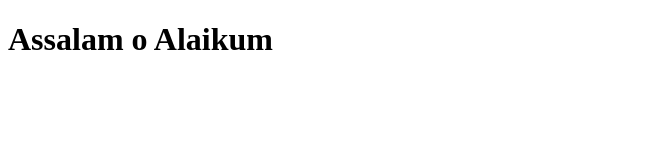
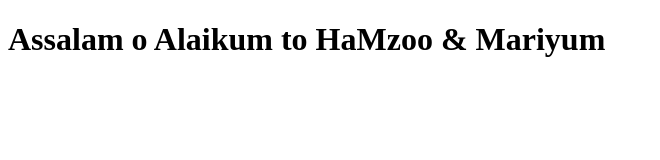
Before and after one commit to MohammadHamzaMushtaqhashmi/bootcamp2020H, a plain HTML site: page index.html in a window 1280 px wide. Shown: the whole page, without its empty margins (0-660 px from the left). Drawn offline with Linux system fonts and the light colour scheme.

Commit message:
Update index.html
update the index.html

```diff
--- a/index.html
+++ b/index.html
@@ -8,7 +8,7 @@
 <body>
     <div>
         <h1>
-            Assalam o Alaikum
+            Assalam o Alaikum to HaMzoo & Mariyum
         </h1>
     </div>
 </body>
```
